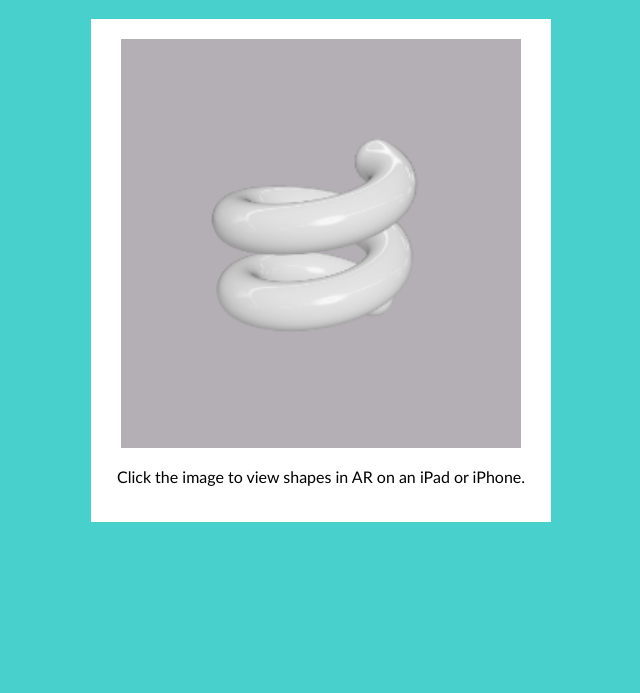
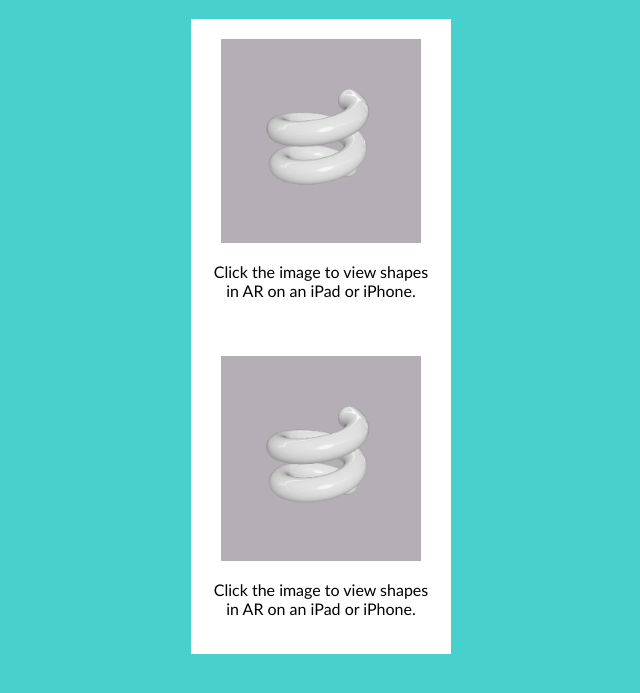
Before and after one commit to BH-Digital-Design-2025-26/shapes, a plain HTML site: page index.html in a window 1280 px wide. Shown: the part 63-756 px from the top of the page, without its empty margins (319-959 px from the left). Drawn offline with Linux system fonts and the light colour scheme.

Commit message:
Adjust image and box dimensions in index.html

```diff
--- a/index.html
+++ b/index.html
@@ -9,13 +9,13 @@
 			text-align: center;
 		}
 		img {
-			width: 400px;
+			width: 200px;
 			height: auto;
 		}
 	        .box {
 			background-color: white;
 			padding: 20px;
-			width: 420px;
+			width: 220px;
 			margin: 0 auto;
 		}
 	</style>
@@ -23,8 +23,14 @@
 <body>
 	<h1>Shapes</h1>
     	<div class="box">
-		<a href="shapes.usdz" rel="ar">
-			<img src="squiggle.png" alt="squiggle">
+		<a href="shapes.usdz">
+			<img src="squiggle.png" alt="squiggle" rel="ar">
+		</a>
+        	<p>Click the image to view shapes in AR on an iPad or iPhone.</p>
+	</div>
+    	<div class="box">
+		<a href="shapes.reality">
+			<img src="squiggle.png" alt="squiggle" rel="ar">
 		</a>
         	<p>Click the image to view shapes in AR on an iPad or iPhone.</p>
 	</div>
```
